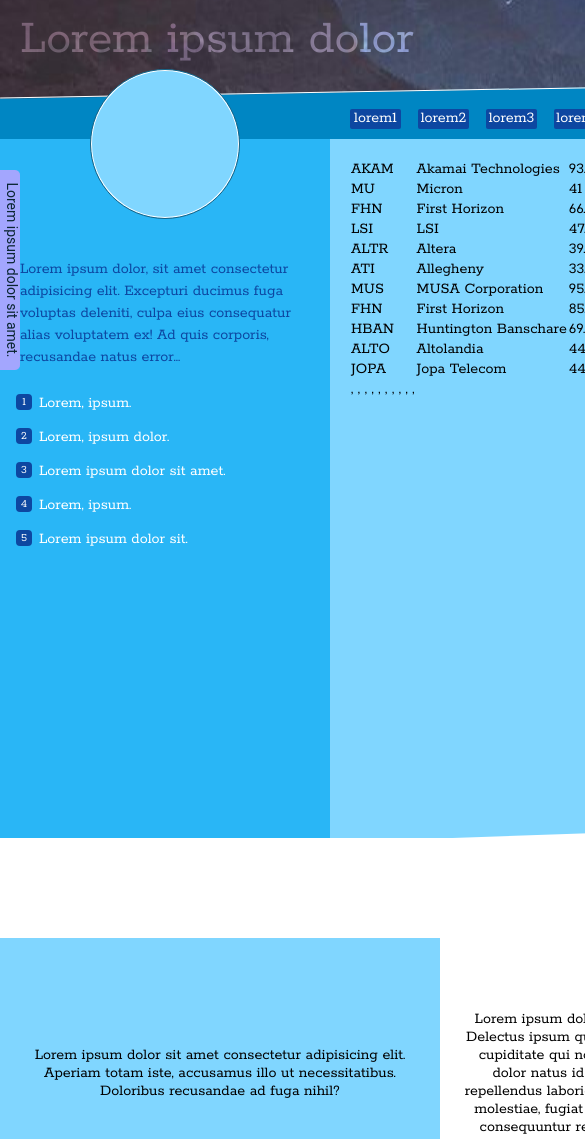
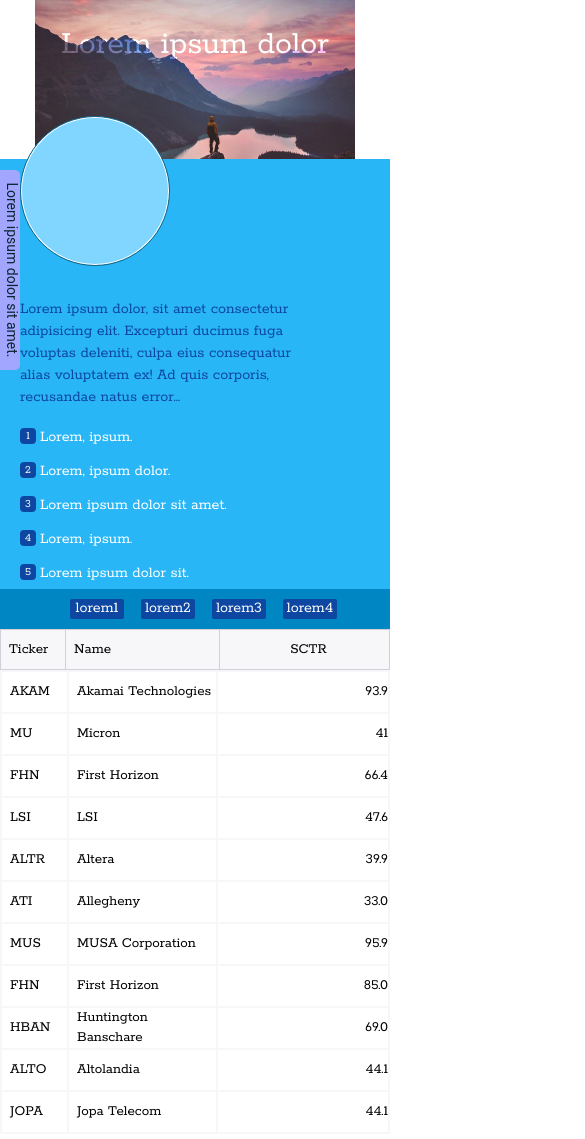
Before and after one commit to serg1557733/GOCOWStask, a website: page src/index.html in a window 390 px wide. Shown: the top 1139 px of the page, 585 px wide, since content can reach past the window. Drawn offline with nearby package versions, Linux system fonts and the light colour scheme; files that its build step writes are made by us from their sources.

Commit message:
table and js scripts, first adaptation

```diff
--- a/src/index.html
+++ b/src/index.html
@@ -5,6 +5,9 @@
     <meta http-equiv="X-UA-Compatible" content="IE=edge">
     <meta name="viewport" content="width=device-width, initial-scale=1.0">
     <link rel="preconnect" href="https://fonts.googleapis.com">
+    <link rel="preconnect" href="https://fonts.googleapis.com">
+<link rel="preconnect" href="https://fonts.gstatic.com" crossorigin>
+<link href="https://fonts.googleapis.com/css2?family=Inter&display=swap" rel="stylesheet">
     <link rel="preconnect" href="https://fonts.gstatic.com" crossorigin>
     <link href="https://fonts.googleapis.com/css2?family=Rokkitt&display=swap" rel="stylesheet">
     <link rel="stylesheet" href="css/style.min.css">
@@ -57,14 +60,30 @@
                         <li><a href="#">Lorem ipsum dolor sit.</a></li>
                     </ol>
                 </aside>
+                <nav>
+                    <div class="mobile__nav">
+                        <div class="header__btns">
+                            <div class="header__btn">
+                                <a href="">lorem1</a></div>
+                            <div class="header__btn">
+                                <a href="">lorem2</a></div>
+                            <div class="header__btn">
+                                <a href="">lorem3</a></div>
+                            <div class="header__btn">
+                                <a href="">lorem4</a></div>
+                        </div>
+                    </div>
+                </nav>
                 <div class="main__content">
-                    <table class="table" id="data">
-
-
-
-
+                    <table class="table table-header" >
+                        <tr>
+                            <td>Ticker</td>
+                            <td>Name</td>
+                            <td>SCTR</td>
+                        </tr>
                     </table>
-                    <button class="main__button">
+                    <table class="table" id="data"></table>
+                    <button class="main__button ">
                         Show more
                     </button>
                 </div>
@@ -75,9 +94,9 @@
     <section class="columns">
         <div class="container">
             <div class="columns__wrapper">
-                <div class="columns__item columns__item-blue"> <span>Lorem ipsum dolor sit amet consectetur adipisicing elit. Aperiam totam iste, accusamus illo ut necessitatibus. Doloribus recusandae ad fuga nihil?</span></div>
-                <div class="columns__item"> <span>Lorem ipsum dolor sit amet consectetur adipisicing elit. Delectus ipsum quam amet reiciendis hic alias nobis, quia cupiditate qui nostrum eligendi necessitatibus deleniti dolor natus id dolores dolore, porro labore corrupti repellendus laboriosam esse consequatur. Ipsum quam est molestiae, fugiat reiciendis suscipit laudantium aperiam consequuntur repellat! Velit voluptatum fuga magnam.</span> </div>
-                <div class="columns__item columns__item-blue"> <span>Lorem ipsum dolor sit amet, consectetur adipisicing elit. Ratione temporibus dolor aliquam enim voluptas quidem.</span></div>
+                <div class="columns__item columns__item-blue"> <span>Lorem ipsum dolor sit amet consectetur adipisicing elit. Aperiam totam iste, accusamus illo ut necessitatibus. Doloribus recusandae ad fuga nihil?</span><div class="columns__item columns__item-blue columns__item-media"> <span>Lorem ipsum dolor sit amet, consectetur adipisicing elit. Ratione temporibus dolor aliquam enim voluptas quidem.</span></div></div>
+                <div class="columns__item columns__item-transp"> <span>Lorem ipsum dolor sit amet consectetur adipisicing elit. Delectus ipsum quam amet reiciendis hic alias nobis, quia cupiditate qui nostrum eligendi necessitatibus deleniti dolor natus id dolores dolore, porro labore corrupti repellendus laboriosam esse consequatur. Ipsum quam est molestiae, fugiat reiciendis suscipit laudantium aperiam consequuntur repellat! Velit voluptatum fuga magnam.</span></div>
+                <div class="columns__item columns__item-blue columns__item-hidden"> <span>Lorem ipsum dolor sit amet, consectetur adipisicing elit. Ratione temporibus dolor aliquam enim voluptas quidem.</span></div>
             </div>
         </div>
     </section>
--- a/src/js/script.js
+++ b/src/js/script.js
@@ -1,21 +1,24 @@
+const buttonShowMore = document.querySelector('.main__button');
 fetch("js/data.json")
-  .then(function (response) {
-    return response;
-  })
   .then(function (data) {
     return data.json();
   })
-  .then(function (Normal) {
-    const html = Normal.map(
-      (data) => `
-        <tr>
-            <td>${data.Ticker}</td>
-            <td>${data.name}</td>
-            <td>${data.SCTR}</td>
-        </tr>`
-    );
-    document.getElementById("data").innerHTML = html;
+  .then(function (render) {
+    const html = render.map(
+      (data) =>
+      `<tr>
+          <td>${data.Ticker}</td>
+          <td>${data.name}</td>
+          <td>${data.SCTR}</td>
+      </tr>`
+      );
+      console.log(render);
+
+    document.getElementById("data").innerHTML = html.join('');
+    if (render.length>11) {
+      buttonShowMore.classList.add('active');
+    }
   })
   .catch(function (err) {
-    console.log("Fetch problem show: " + err.message);
+    console.log("Error: " + err.message);
   });
--- a/src/scss/blocks/_columns.scss
+++ b/src/scss/blocks/_columns.scss
@@ -12,8 +12,11 @@
         display: flex;
         justify-content: center;
         text-align: center;
-    &-blue {
-            background: #80D6FF;
+        &-blue {
+                background: #80D6FF;
+            }
+        &-media {
+            display: none;
         }
     }
 }
--- a/src/scss/blocks/_footer.scss
+++ b/src/scss/blocks/_footer.scss
@@ -1,5 +1,7 @@
 .footer {
     &__wrapper {
+        overflow: hidden;
+        padding-left: 10px;
         margin: 0 auto;
         width: 350px;
         height: 90px;
@@ -12,6 +14,7 @@
         background: #80D6FF;
         border-radius: 10px;
         text-align: center;
+
         span {
             position: absolute;
             width: 273px;
--- a/src/scss/blocks/_main.scss
+++ b/src/scss/blocks/_main.scss
@@ -82,7 +82,7 @@
         }
     }
     &__button {
-        display: block;
+        display: none;
         margin: 30px auto;
         width: 150px;
         height: 34.04px;
@@ -93,4 +93,11 @@
         line-height: 18px;
         color: #FFFFFF;
         }
+
 }
+.active {
+        display: block;
+    }
+.mobile__nav {
+    display: none;
+}
--- /dev/null
+++ b/src/scss/blocks/_media.scss
@@ -0,0 +1,145 @@
+@media (max-width: 1200px) {
+    .container {
+        max-width: 960px;
+        }
+
+}
+@media (max-width: 768px) {
+    .container {
+        max-width: 540px;
+        height: 100%;
+    }
+}
+@media (max-width: 576px) {
+    .container {
+        width: 100%;
+    }
+    .header{
+        &__top {
+            width: 100%;
+            padding-top: 20px;
+            min-height:159px;
+            background: url(../img/header_mobile.png) center no-repeat;
+            &::after {
+                display: none;
+            }
+            h1 {
+                margin: 0;
+                font-size: 34px;
+                line-height: 50px;
+                text-align: center;
+                color: #FFFFFF;
+                mix-blend-mode: overlay;
+            }
+            }
+        &__divider {
+            display: none;
+        }
+        &__nav {
+            display: none;
+        }
+        &__btns {
+            margin-left: 0px;
+            justify-content: center;
+        }
+        &__btn {
+            width: 54px;
+            height: 20px;
+        }
+    }
+    .mobile__nav {
+        padding-top: 10px;
+        display: block;
+        background: #0086C3;
+        min-height: 40px;
+    }
+    .main {
+        &__wrapper {
+            width: 100%;
+            flex-direction: column;
+        }
+        &__content {
+            width: 100%;
+            height: 569px;
+            padding: 0px;
+            background-color: #FFFFFF;
+            &::after {
+                display: none;
+            }
+        }
+        &__menu {
+            margin-top: 20px;
+            li {
+            margin-left: 20px;
+            &::before {
+                left: -20px;
+            }
+            }
+        }
+        &__aside {
+            height: 430px;
+            width: 100%;
+            p {
+                margin-top: 20px;
+            }
+        }
+        &__circle {
+           left: 20px;
+           transform:none;
+        }
+        &__button {
+            margin: 20px auto;
+            width: 280px;
+            height: 34.04px;
+        }
+    }
+    .table {
+        td {
+            padding-left: 8px;
+            &:nth-child(3){
+                width:170px;
+            }
+            &:nth-child(1){
+                width:65px;
+            }
+       }
+    }
+    .columns {
+        margin-top: 50px;
+        margin-bottom: 60px;
+        &__wrapper {
+            flex-direction: column;
+        }
+        &__item {
+            flex-basis: auto;
+            align-items:center;
+            min-height: 192px;
+            &-transp {
+            order: -1;
+            }
+            &-media {
+                display: block;
+                align-content:center;
+            }
+            &-hidden {
+                display: none;
+            }
+        }
+    }
+    .footer {
+        &__wrapper{
+            width: 160px;
+            height: 50px;
+        }
+        &__content {
+        width: 160px;
+        height: 70px;
+            span {
+
+                font-size: 24px;
+                line-height: 24px;
+            }
+        }
+
+    }
+}
--- /dev/null
+++ b/src/scss/blocks/_table.scss
@@ -0,0 +1,41 @@
+.table {
+    background: #F7F7FA;
+    border-radius: 1px;
+    width:100%;
+    tr {
+        background: #FFFFFF;
+        border-radius: 1px;
+        border: 1px solid #D1CFD7;
+        width:248px;
+        height: 40px;
+        font-family: Inter;
+        font-style: normal;
+        font-weight: normal;
+        font-size: 15px;
+        line-height: 20px;
+    }
+    td {
+        padding-left: 8px;
+        &:nth-child(3){
+            text-align: right;
+            width:194px;
+            height: 40px;
+        }
+        &:nth-child(1){
+            width:240px;
+            height: 40px;
+        }
+    }
+    &-header {
+        border-collapse: collapse;
+        td {
+            border: 1px solid #D1CFD7;
+            background: #F7F7FA;
+            &:nth-child(3){
+                text-align: center;
+
+            }
+        }
+    }
+
+}
--- a/src/scss/style.scss
+++ b/src/scss/style.scss
@@ -11,9 +11,12 @@
     font-weight: 400;
 }
 
+
 @import 'base/variables.scss';
 @import 'blocks/sidebar';
 @import 'blocks/header.scss';
 @import 'blocks/main.scss';
 @import 'blocks/columns';
 @import 'blocks/footer';
+@import 'blocks/table';
+@import 'blocks/media';
```
Also changed, not shown: dist/css/style.min.css, dist/img/header_mobile.png (added), dist/index.html, dist/js/data.json, dist/js/script.js, src/img/header_mobile.png (added).
